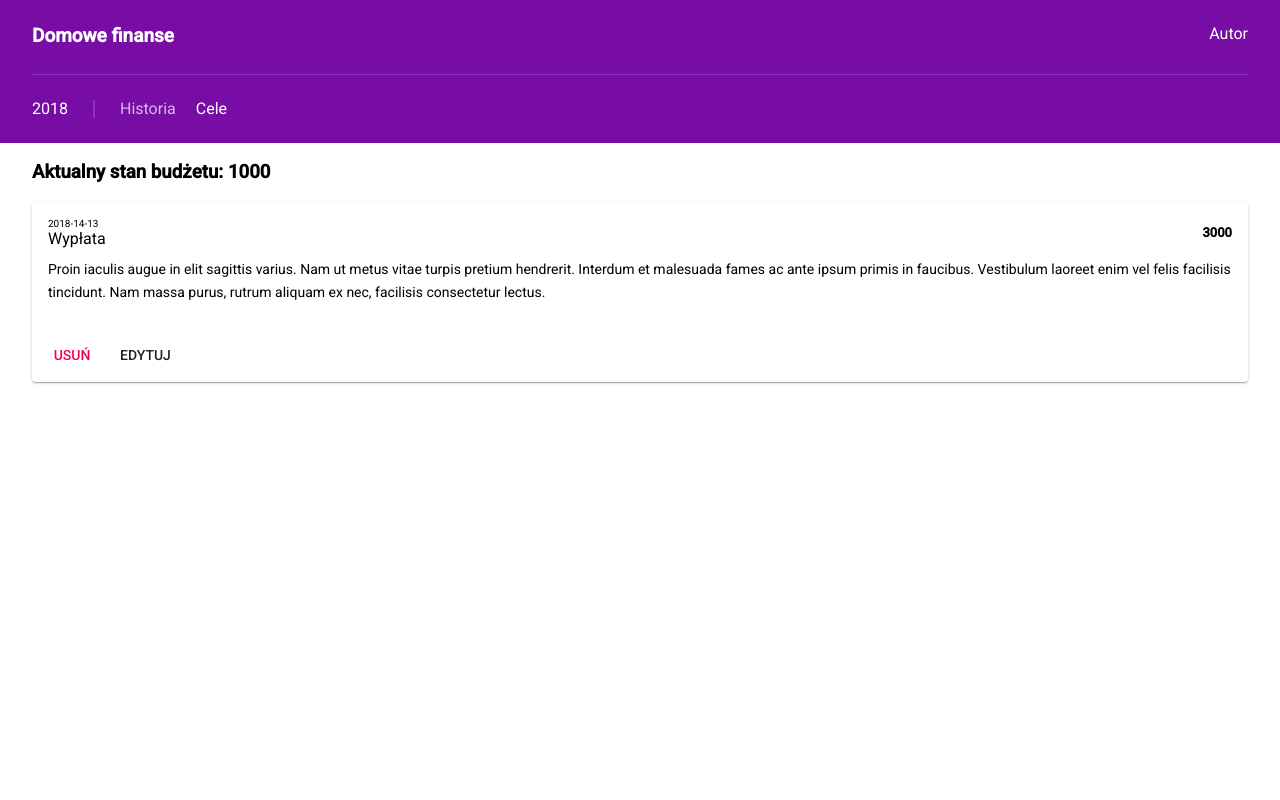
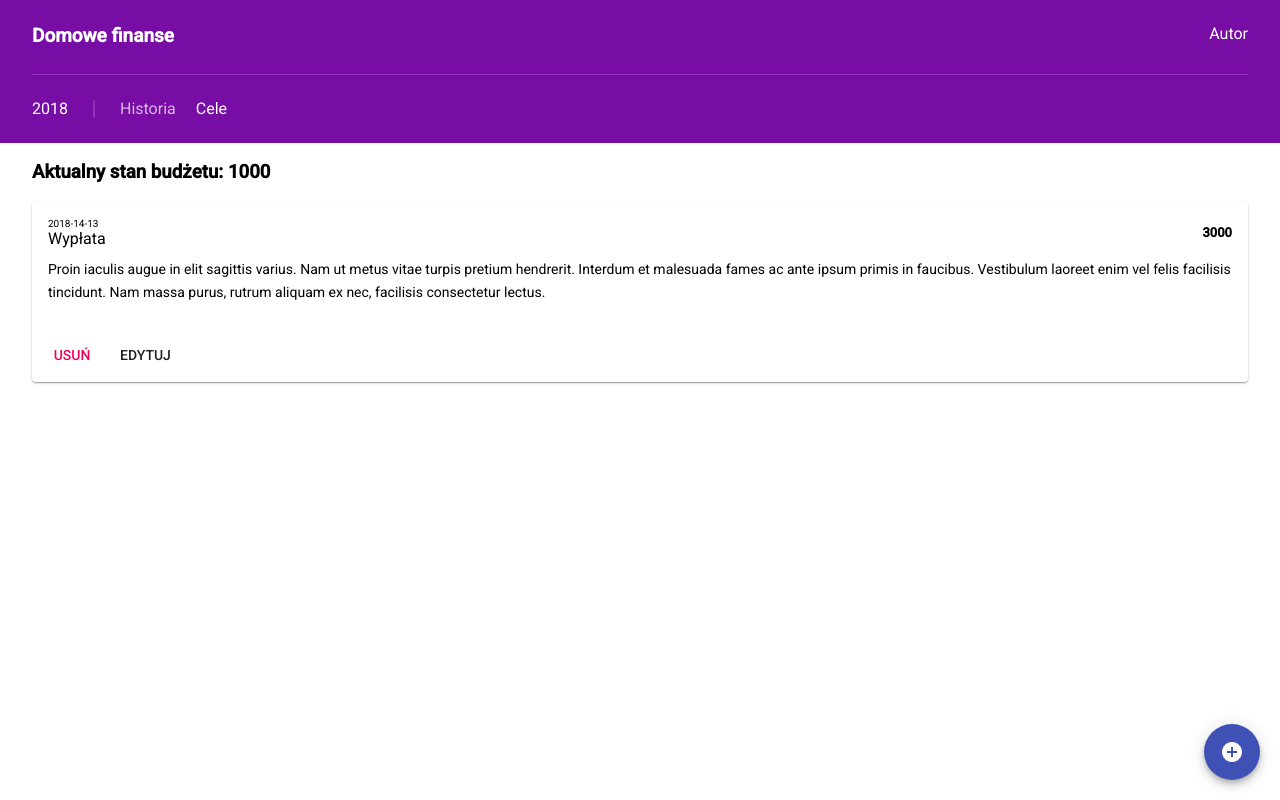
Before and after one commit to Pashozator/react-household-finances, a React (Create React App) app: page /history in a window 1280 px wide. Built offline with nearby package versions, Linux system fonts and the light colour scheme.

Commit message:
feat: add fab button

```diff
--- a/public/index.html
+++ b/public/index.html
@@ -11,6 +11,7 @@
     -->
 	<link rel="manifest" href="%PUBLIC_URL%/manifest.json">
 	<link rel="stylesheet" href="https://fonts.googleapis.com/css?family=Roboto:300,400,500">
+	<link rel="stylesheet" href="https://fonts.googleapis.com/icon?family=Material+Icons">
 	<!--
       Notice the use of %PUBLIC_URL% in the tags above.
       It will be replaced with the URL of the `public` folder during the build.
@@ -20,7 +21,7 @@
       work correctly both with client-side routing and a non-root public URL.
       Learn how to configure a non-root public URL by running `npm run build`.
     -->
-    <title>React App</title>
+	<title>Households</title>
 </head>
 <body>
 <noscript>
--- a/src/App.js
+++ b/src/App.js
@@ -1,10 +1,30 @@
 import React, { Component } from 'react';
-import { BrowserRouter as Router, NavLink, Route, Switch, Redirect } from 'react-router-dom';
+import { BrowserRouter as Router, NavLink, Redirect, Route, Switch, Link } from 'react-router-dom';
 import { History } from './views/history/History';
 import './App.scss';
 import { Goals } from './views/goals/Goals';
+import Button from '@material-ui/core/Button/Button';
+import Icon from '@material-ui/core/Icon/Icon';
+import Menu from '@material-ui/core/Menu/Menu';
+import MenuItem from '@material-ui/core/MenuItem/MenuItem';
 
 class App extends Component {
+	constructor(props) {
+		super(props);
+
+		this.state = {
+			anchorEl: null
+		}
+	}
+
+	openMenu = event => this.setState({ anchorEl: event.currentTarget });
+
+	closeMenu = () => this.setState({ anchorEl: null });
+
+	openAddOperationDialog = () => this.closeMenu();
+
+	openAddGoalDialog = () => this.closeMenu();
+
 	render() {
 		return (
 			<Router>
@@ -36,6 +56,26 @@ class App extends Component {
 						<Route path="/goals" component={Goals}/>
 						<Redirect from="/" to="/history"/>
 					</Switch>
+
+					<Button variant="fab" color="primary" className="fab" onClick={this.openMenu}>
+						<Icon>
+							add_circle
+						</Icon>
+					</Button>
+
+					<Menu
+						id="simple-menu"
+						anchorEl={this.state.anchorEl}
+						open={Boolean(this.state.anchorEl)}
+						onClose={this.closeMenu}
+					>
+						<MenuItem onClick={this.openAddOperationDialog}>
+							Dodaj operację
+						</MenuItem>
+						<MenuItem onClick={this.openAddGoalDialog}>
+							Dodaj cel
+						</MenuItem>
+					</Menu>
 				</main>
 			</Router>
 		);
--- a/src/App.scss
+++ b/src/App.scss
@@ -5,8 +5,15 @@
 	box-sizing: border-box;
 }
 
-body {
+html, body {
+	height: 100%;
 	font-family: 'Roboto', sans-serif;
+}
+
+.fab {
+	position: fixed!important;
+	bottom: 20px;
+	right: 20px;
 }
 
 .wrapper {
```
Lines whose indentation alone changed are shown as unchanged.
